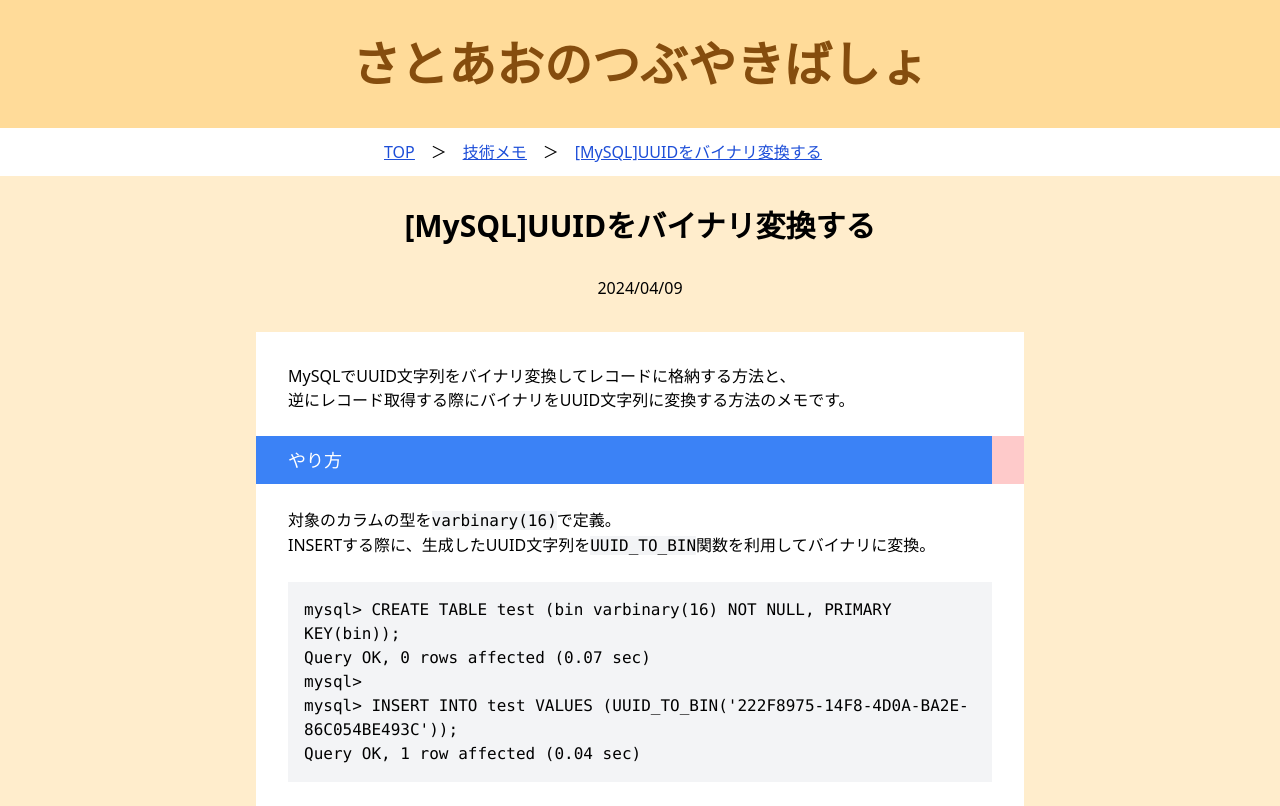
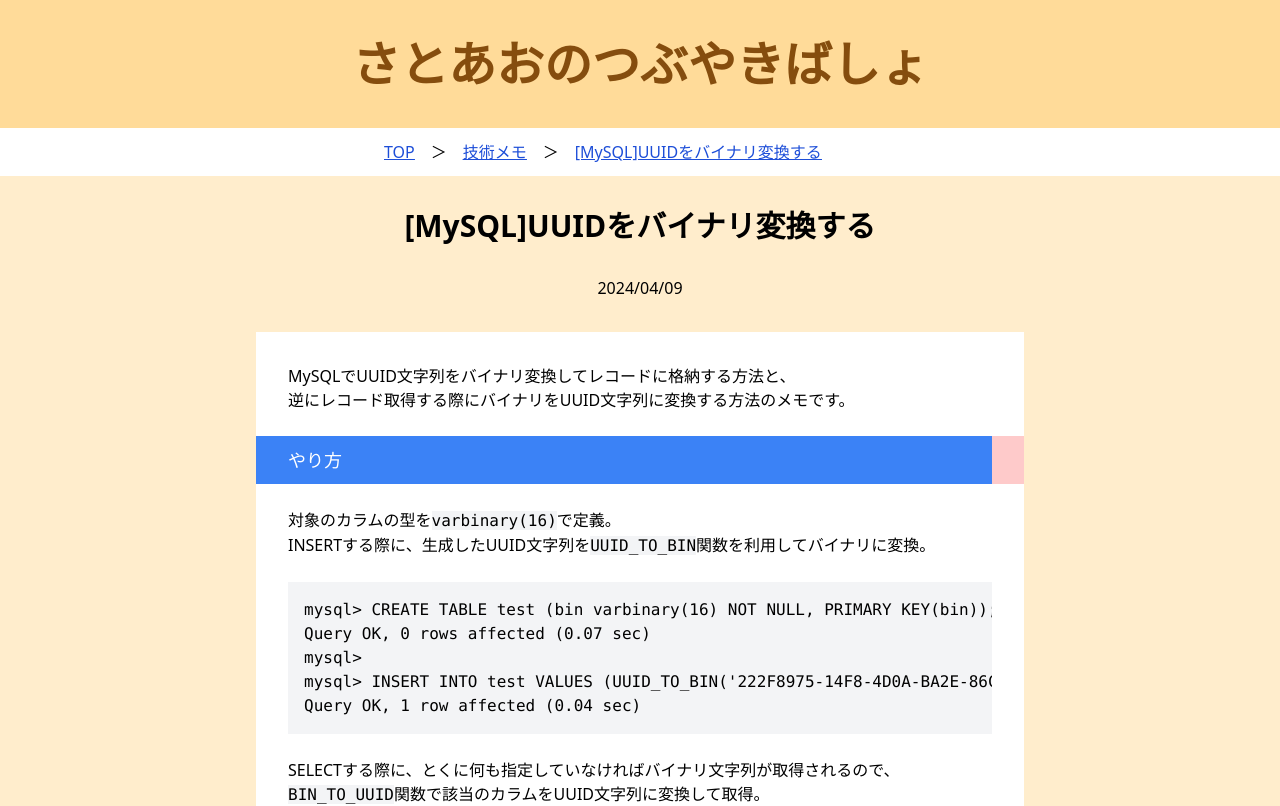
Before and after one commit to AoSato531/satoao-weblog, a Next.js app: page /tech/1 in a window 1280 px wide. Shown: the top 806 px of the page. Built offline with nearby package versions, Linux system fonts and the light colour scheme.

Commit message:
コードブロックにスクロールを追加

```diff
--- a/src/components/CodeBlock.tsx
+++ b/src/components/CodeBlock.tsx
@@ -5,7 +5,7 @@ const inter = Inter({ subsets: ["latin"] });
 
 export default function Component({ children }: Props) {
   return (
-    <pre className="bg-gray-100 whitespace-pre-wrap w-blog-box-text p-4 lg:text-base text:xs">
+    <pre className="bg-gray-100 w-blog-box-text p-4 lg:text-base text:xs overflow-x-auto">
       <code>
         {children}
       </code>
```
